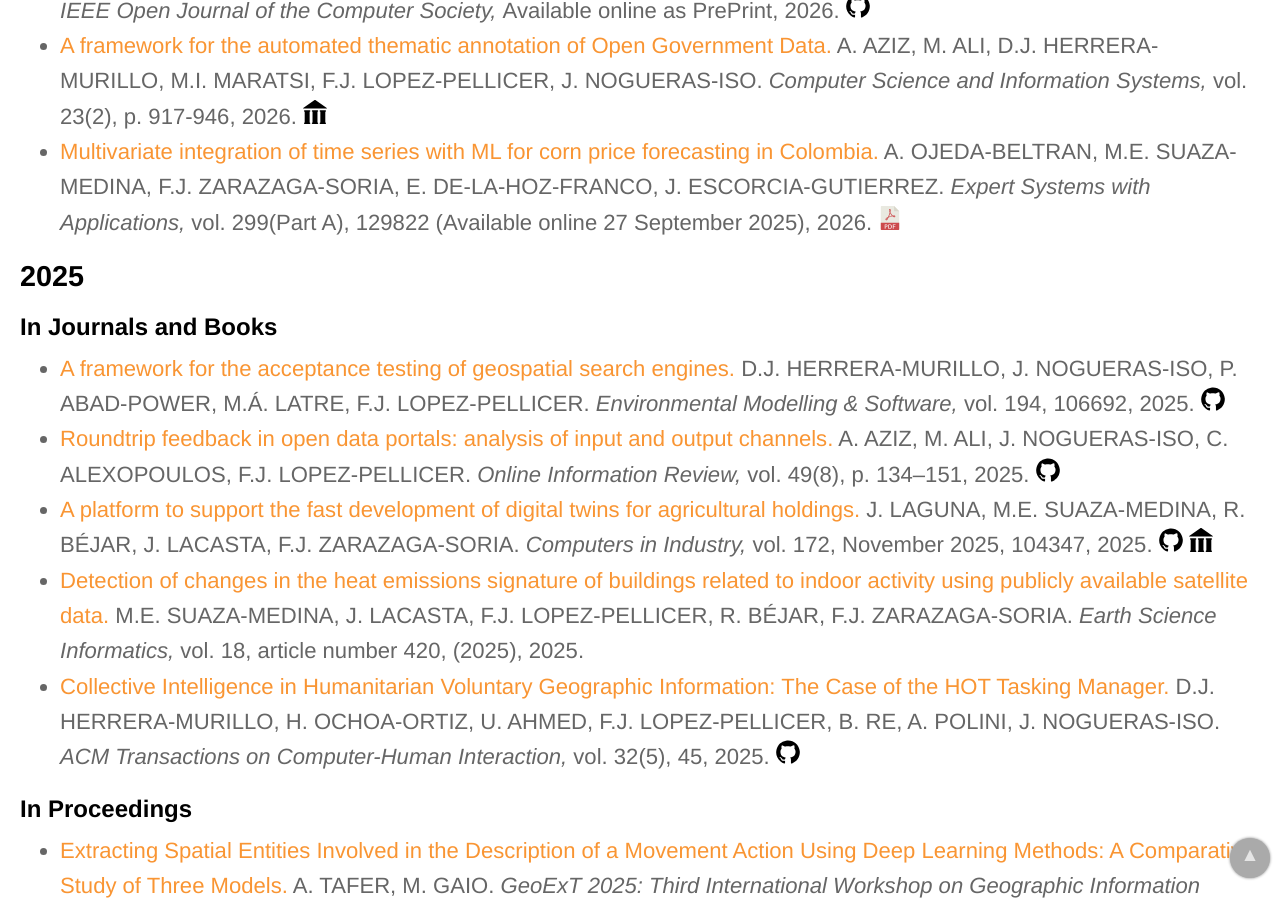
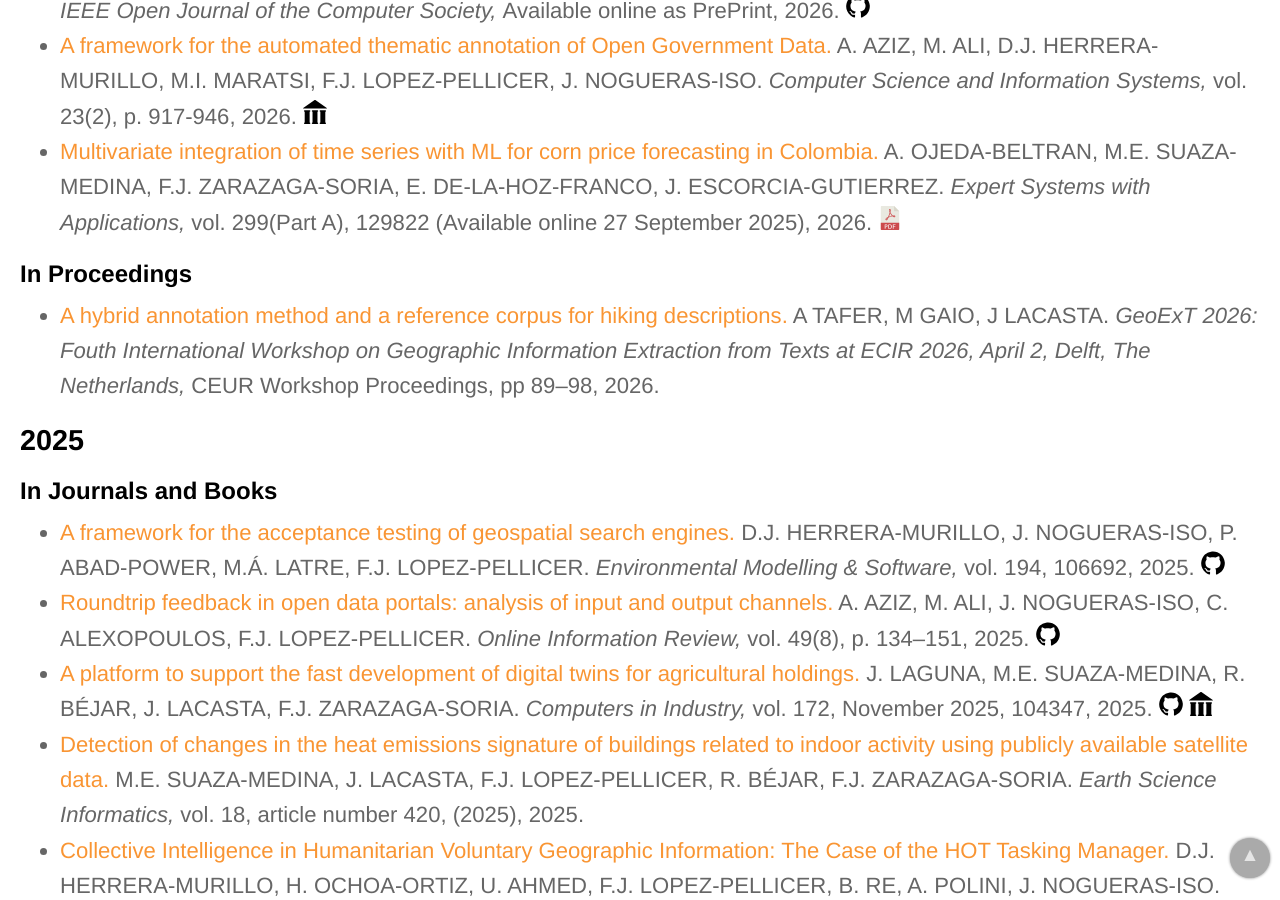
Before and after one commit to IAAA-Lab/IAAA-Lab.github.io, a Jekyll site: the page built from papers.html, in a window 1280 px wide and 900 px high, scrolled down 537 px. Built offline with Jekyll 4.4.1, drawn with Linux system fonts in a browser that asks for light colours.

Commit message:
Update papers.yml
añadir articulo tafer

```diff
--- a/_data/papers.yml
+++ b/_data/papers.yml
@@ -28,6 +28,15 @@
   year: 2026
   doi: 10.1016/j.eswa.2025.129822
   alt_pdf_url: https://zaguan.unizar.es/record/163973/files/texto_completo.pdf
+
+  # -------------------
+- title: "A hybrid annotation method and a reference corpus for hiking descriptions"
+  authors: A TAFER, M GAIO, J LACASTA
+  publication_conference: "GeoExT 2026: Fouth International Workshop on Geographic Information Extraction from Texts at ECIR 2026, April 2, Delft, The Netherlands"
+  publication_detail: "CEUR Workshop Proceedings, pp 89–98"
+  year: 2026
+  url: https://hal.science/hal-05597071v1/file/sample-1col-R2.pdf
+
 # -------------------
 - title: "A framework for the acceptance testing of geospatial search engines"
   url: https://doi.org/10.1016/j.envsoft.2025.106692
```
